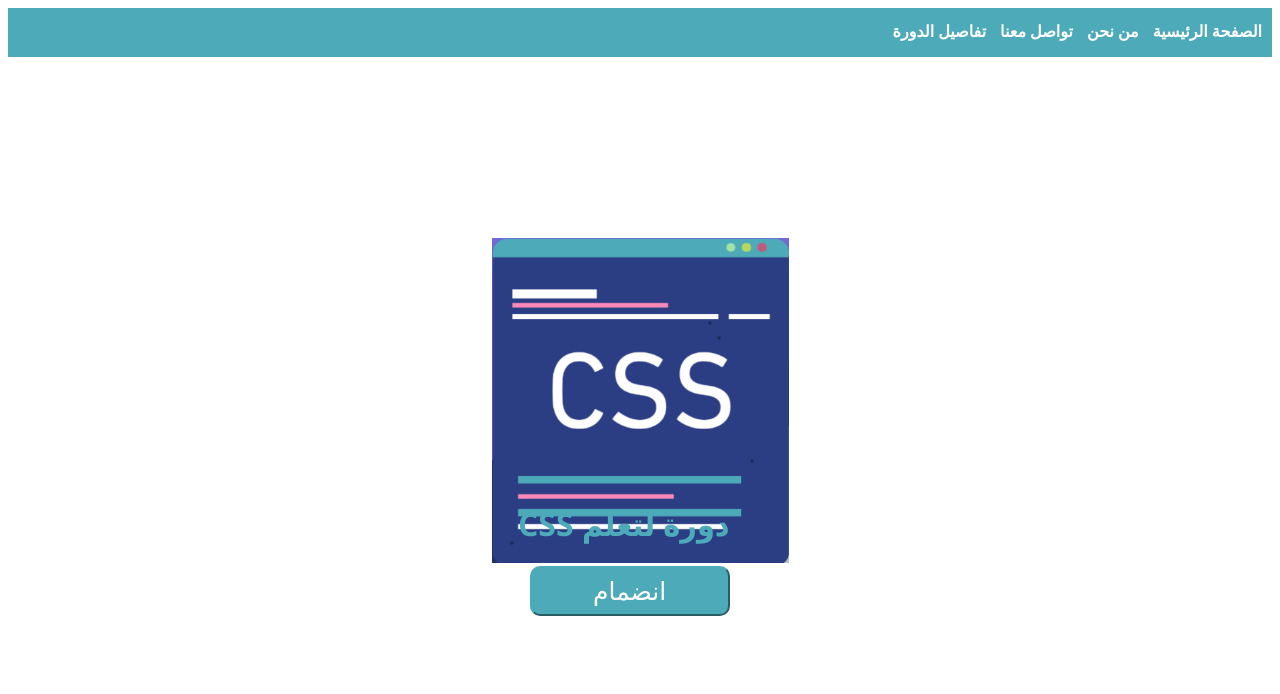
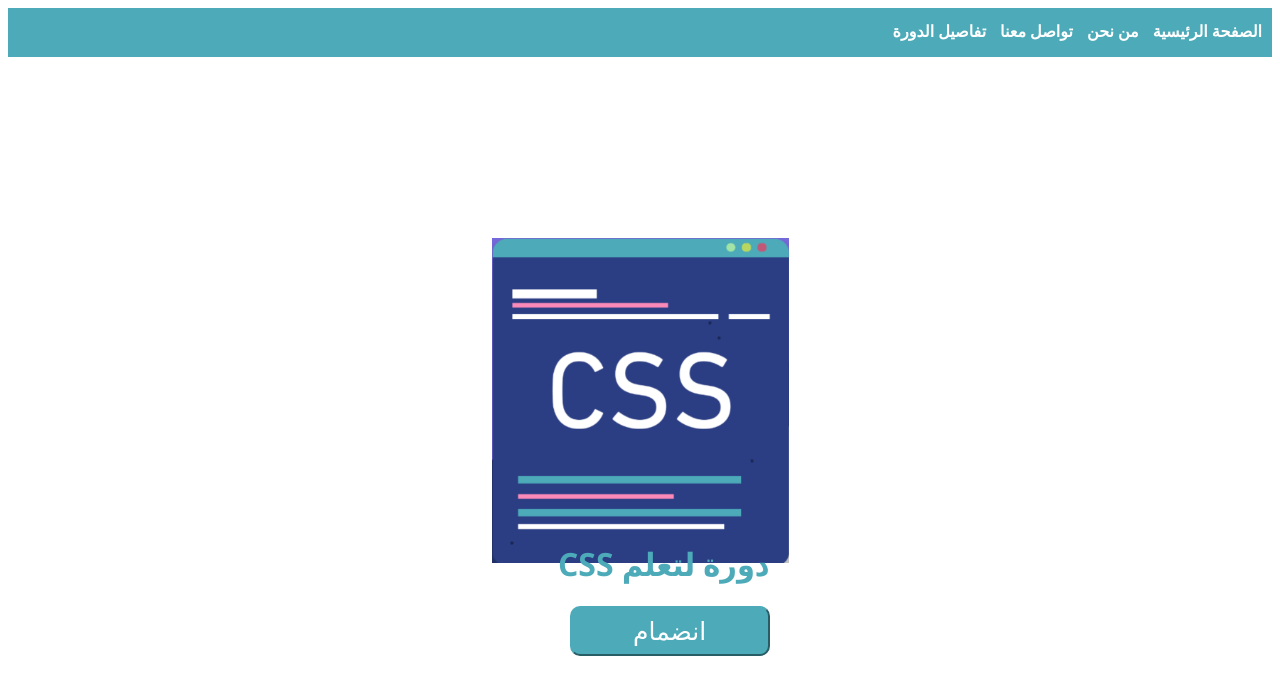
Before and after one commit to Kholoud-55/CSS_PROJECT, a plain HTML site: page index.html in a window 1280 px wide. Drawn offline with Linux system fonts and the light colour scheme.

Commit message:
update css

```diff
--- a/index.html
+++ b/index.html
@@ -39,8 +39,8 @@
         #box2{
             position: absolute;
             top: 30%;
-            margin-right: 100px;
-            margin-top: 360px;
+            margin-right: 60px;
+            margin-top: 400px;
         }
 
 
```
